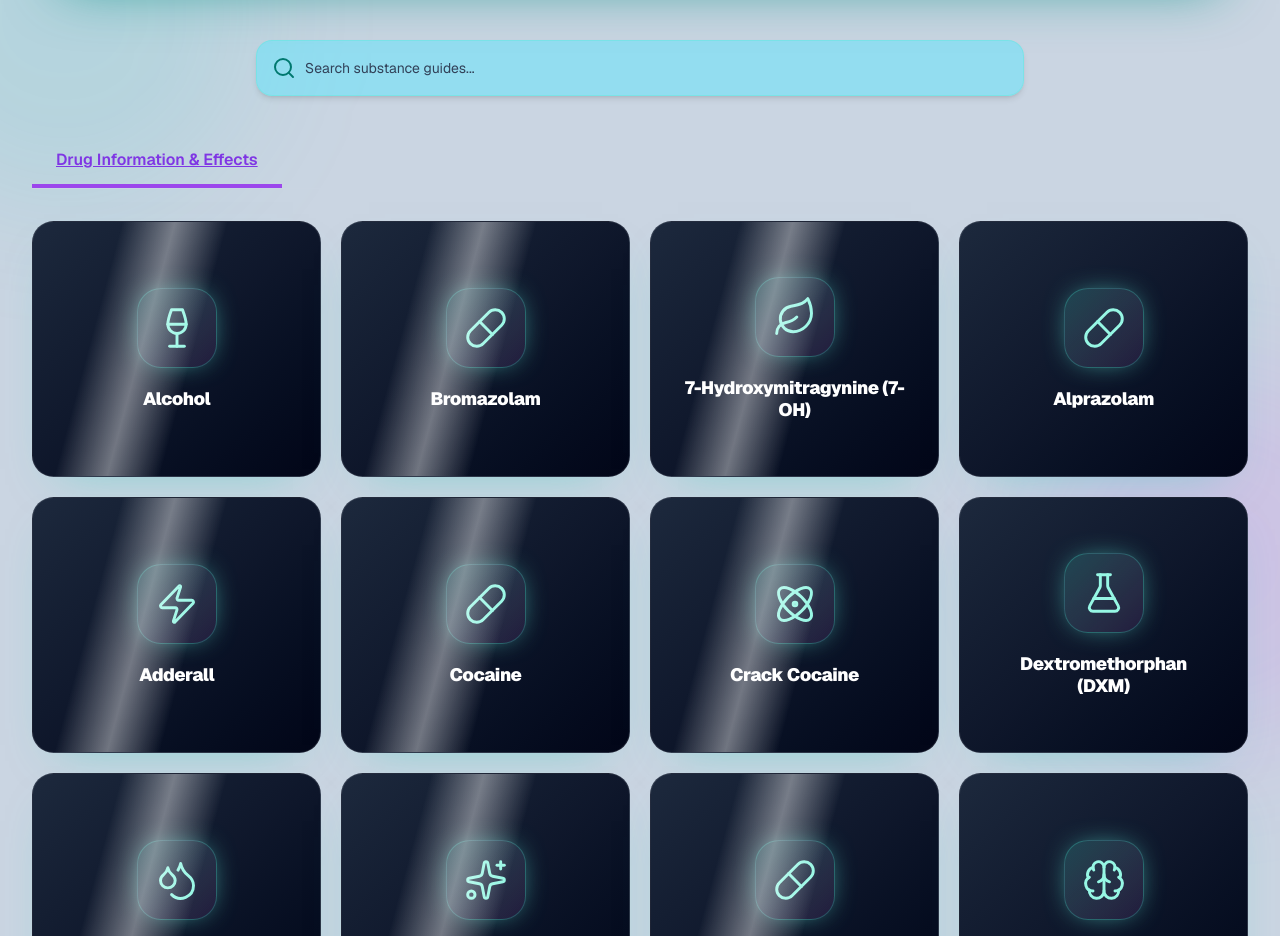
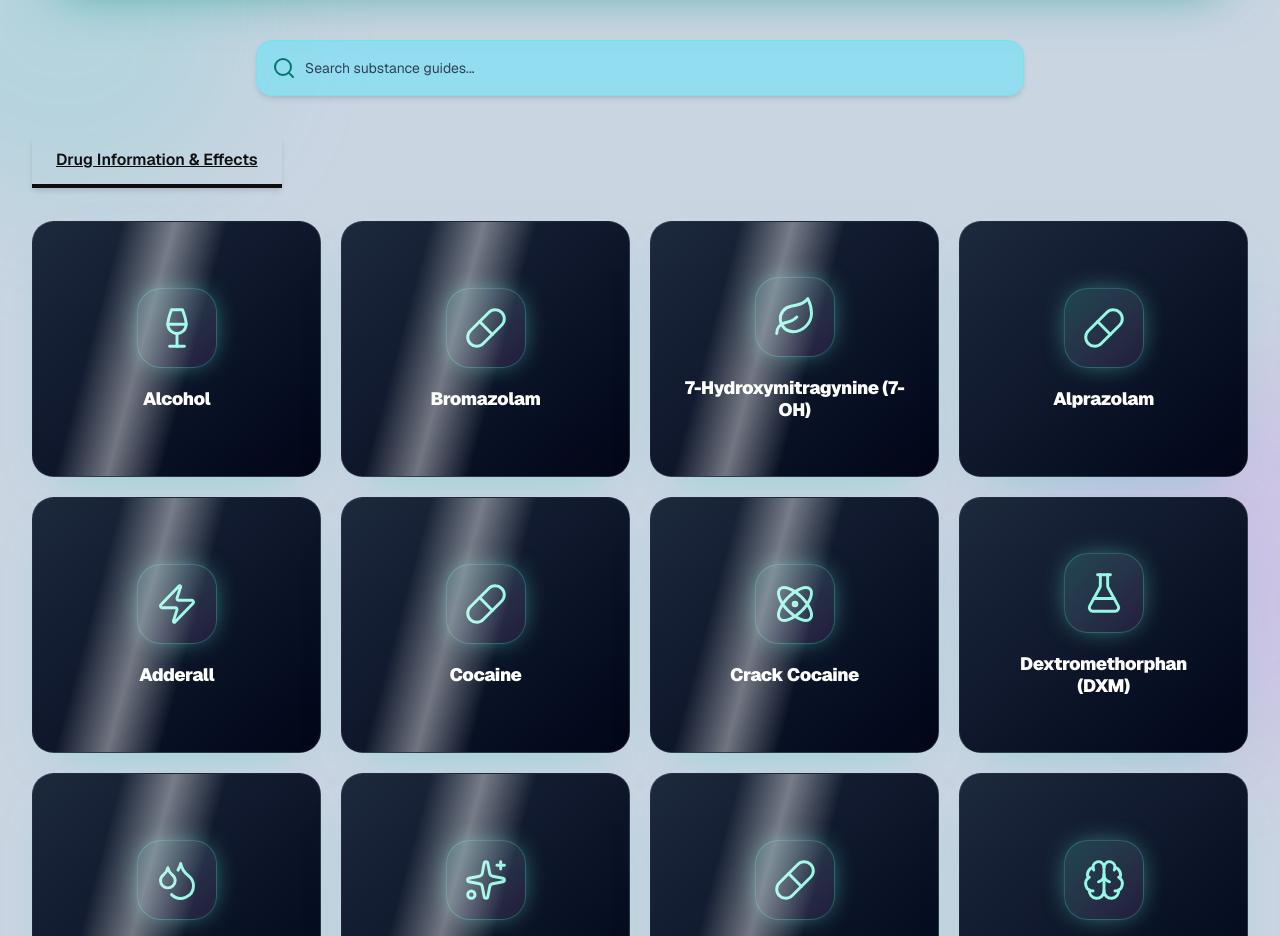
Before and after one commit to dgardner1982/v0-ottawa-county-resources, a Next.js app: page /education in a window 1280 px wide. Shown: the part 1080-2016 px from the top of the page. Built offline with nearby package versions, Linux system fonts and the light colour scheme.

Commit message:
Refine education tab contrast

```diff
--- a/app/education/page.tsx
+++ b/app/education/page.tsx
@@ -151,7 +151,7 @@ export default function EducationPage() {
             onClick={() => handleTabClick('infograph')}
             className={`px-6 py-3 font-semibold border-b-4 transition ${
               activeTab === 'infograph'
-? 'border-[#9c46ec] text-[#7f36e4] underline'
+? 'border-[#0e0e0e] text-[#0f0f10] underline shadow-[0_4px_6px_-1px_rgb(0_0_0_/_0.1),0_2px_4px_-2px_rgb(0_0_0_/_0.1)]'
   : 'border-transparent text-slate-400 hover:text-slate-900'
             }`}
           >
```
